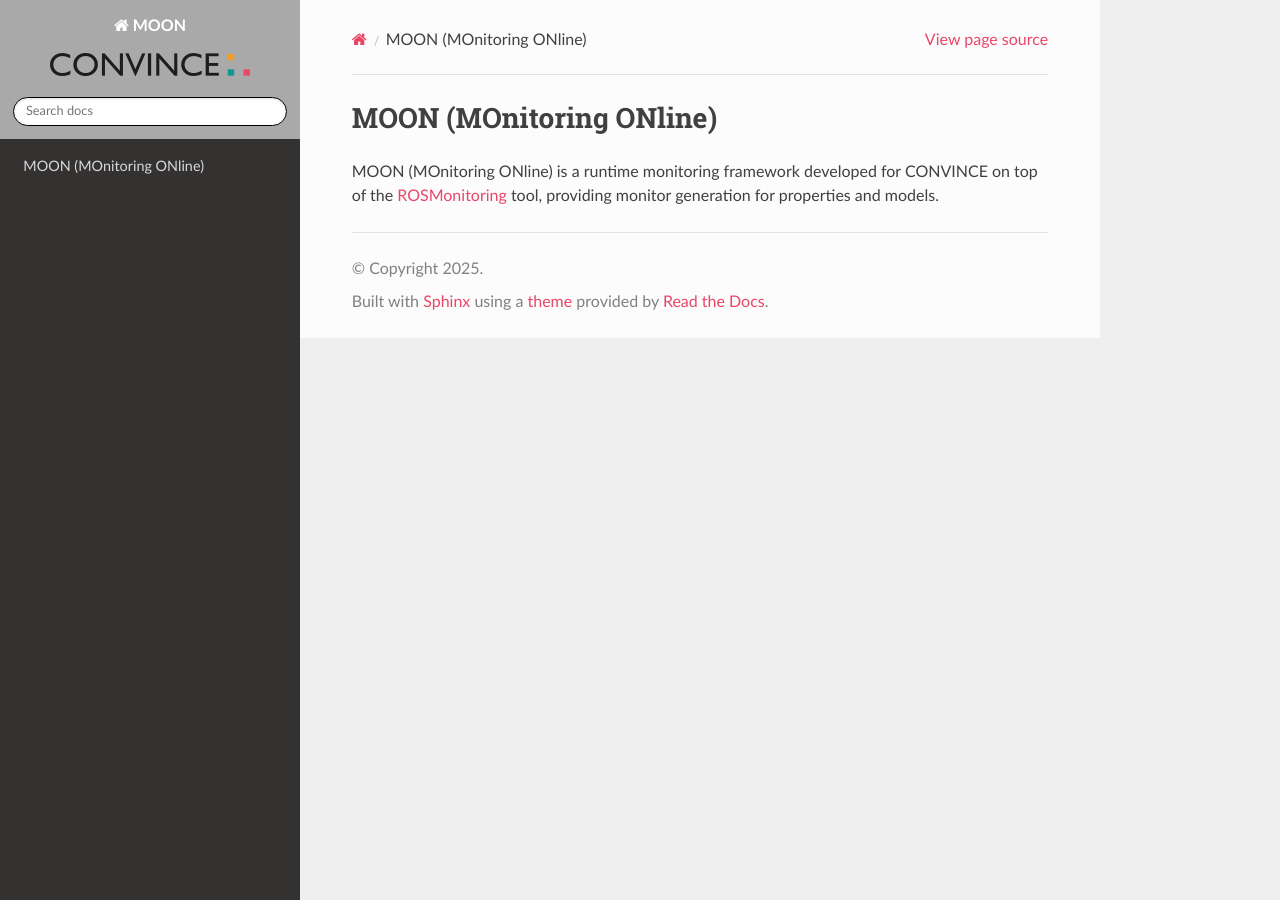
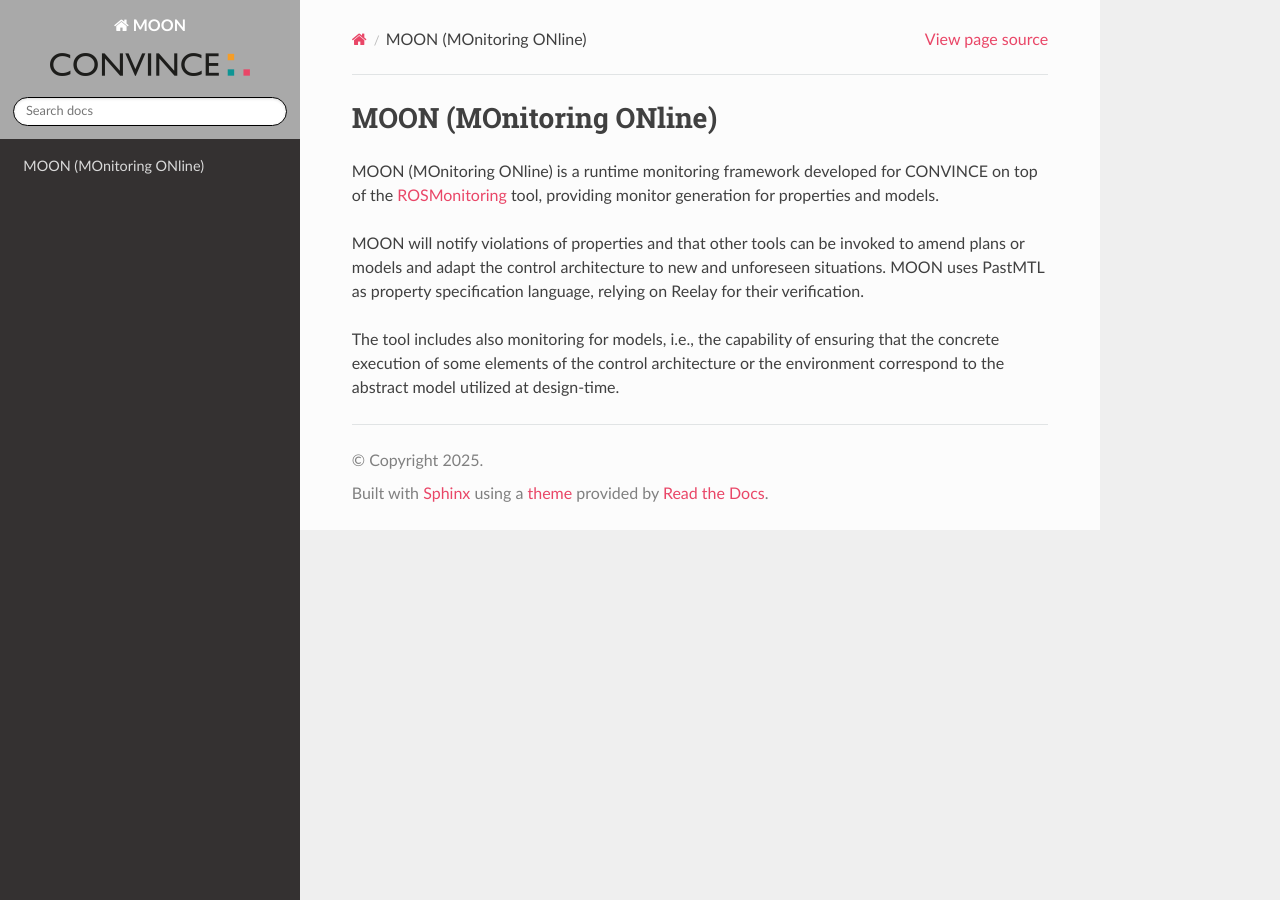
Before and after one commit to convince-project/MOON, a Sphinx documentation site: the page built from docs/source/index.rst, in a window 1280 px wide. Built offline with Sphinx 7.4.7 and the Read the Docs theme 3.1.0, drawn with Linux system fonts in a browser that asks for light colours.

Commit message:
Update docs
Signed-off-by: Karim Pedemonte <karim.pedemonte@edu.unige.it>

```diff
--- a/docs/source/index.rst
+++ b/docs/source/index.rst
@@ -2,3 +2,8 @@
 ================================================================
 
 MOON (MOnitoring ONline) is a runtime monitoring framework developed for CONVINCE on top of the `ROSMonitoring <https://github.com/autonomy-and-verification-uol/ROSMonitoring/tree/ros2/>`_ tool, providing monitor generation for properties and models.
+
+MOON will notify violations of properties and that other tools can be invoked to amend plans or models and adapt the control architecture to new and unforeseen situations.
+MOON uses PastMTL as property specification language, relying on Reelay for their verification.
+
+The tool includes also monitoring for models, i.e., the capability of ensuring that the concrete execution of some elements of the control architecture or the environment correspond to the abstract model utilized at design-time.
```
